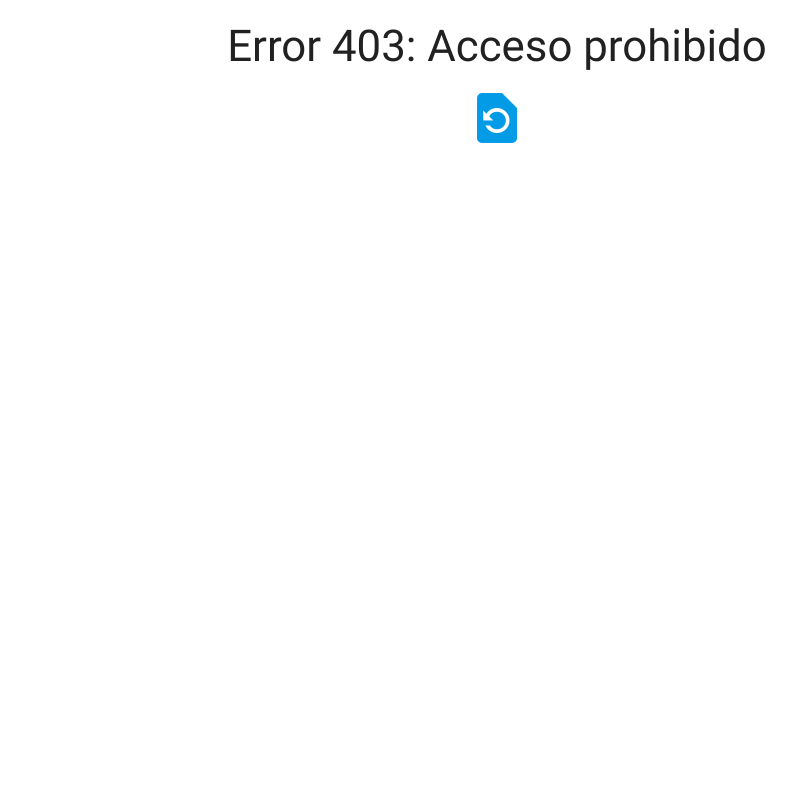
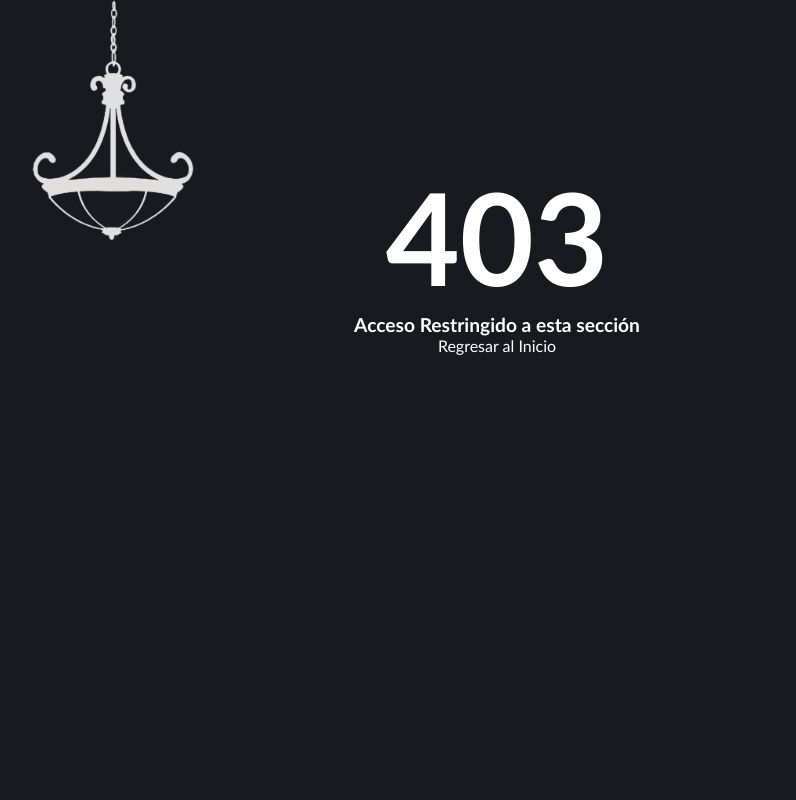
Before and after one commit to alejo1999/PTC18, a PHP site: page /web/403.html in a window 1280 px wide. Shown: the whole page, without its empty margins (143-939 px from the left). Run offline with PHP 8.4, Linux system fonts and the light colour scheme.

Commit message:
Eduardo Parte PTC
XCSS - corregido
404-403 - referenciado y editado

```diff
--- a/sabelo_facil/app/helpers/validator.class.php
+++ b/sabelo_facil/app/helpers/validator.class.php
@@ -29,7 +29,7 @@ class Validator{
 
 	public function validateForm($fields){
 		foreach($fields as $index => $value){
-			$value = trim($value);
+			$value = htmlentities(trim($value));
 			$fields[$index] = $value;
 		}
 		return $fields;
--- a/sabelo_facil/app/views/dashboard/templates/page.class.php
+++ b/sabelo_facil/app/views/dashboard/templates/page.class.php
@@ -118,7 +118,7 @@ class Page extends Component{
 				</header>
 
 
-				<main class=''>
+				<main class='container'>
 					<h3 id='title_flat' class='center-align'>$title</h3>
 			");
 		}else{
--- a/sabelo_facil/web/403.html
+++ b/sabelo_facil/web/403.html
@@ -1,16 +1,74 @@
 <!doctype html>
-<html lang='es'>
+<html lang="es">
 <head>
-    <meta charset='utf-8'>
-    <title>¡Acceso prohibido!</title>
-    <link type='text/css' rel='stylesheet' href='/coffeecode/web/css/materialize.min.css'/>
-	<link type='text/css' rel='stylesheet' href='/coffeecode/web/css/material_icons.css'/>
-    <meta name='viewport' content='width=device-width, initial-scale=1'>
+    <meta charset="utf-8">
+    <title>¡Objeto no localizado!</title>
+
+    <meta name="viewport" content="width=device-width, initial-scale=1">
 </head>
-<body>
-    <div class='center-align'>
-        <h3>Error 403: Acceso prohibido</h3>
-        <a href='/coffeecode/public/'><i class="medium material-icons">restore_page</i></a>
-    </div>
+<style>
+    #bodyl{
+    background-color: rgb(25,25,32);
+    margin: 0;
+    transition: 0.6s;
+
+    }
+    #containerlok{
+        background-image: url("/PTC18/sabelo_facil/web/img/errormag/1lamp.png");
+        background-size: 40%;
+        background-repeat: no-repeat;
+        height: 100vh;
+
+    }
+    *{
+
+        padding: 0;
+        font-family: 'Gill Sans', 'Gill Sans MT', Calibri, 'Trebuchet MS', sans-serif;
+        color: white;
+        text-decoration: none;
+
+    }
+    #h1let{
+        margin: 0;
+        padding-top: 20vh;
+        font-size: 8em;
+        transition: 0.4s;
+    }
+    #hola{
+        margin: 0;
+        margin-top: 200px;
+    }
+    #h6let{
+        margin: 0;
+        font-size: 1.2em;
+        transition: 0.4s;
+    }
+
+
+</style>
+<body id="bodyl">
+        <center>
+            <div id='containerlok'>
+                <h1 id="h1let">403</h1>
+                <h6 id="h6let">Acceso Restringido a esta sección</h6>
+                <a id="hola" onmouseover="encender_lampara();" onmouseout="apagar_lampara();" href='/PTC18/sabelo_facil/dashboard/account/index.php'>Regresar al Inicio</a>
+
+            </div>
+        </center>
+
+<script>
+
+    function encender_lampara(){
+        document.getElementById('bodyl').style.backgroundColor= "rgb(120, 117, 95)";
+        document.getElementById('containerlok').style.backgroundImage = "url('/PTC18/sabelo_facil/web/img/errormag/2lamp.png')";
+        //document.getElementById('h1let').style.color= "rgb(20, 20, 20)";
+    }
+    function apagar_lampara(){
+        document.getElementById('bodyl').style.backgroundColor= "rgb(25,25,32)";
+        document.getElementById('containerlok').style.backgroundImage = "url('/PTC18/sabelo_facil/web/img/errormag/1lamp.png')";
+
+    }
+
+</script>
 </body>
 </html>
```
Also changed, not shown: sabelo_facil/web/404.html (+65 -7 lines), sabelo_facil/.htaccess, sabelo_facil/web/css/403_4.css (added), sabelo_facil/web/img/errormag/1lamp.png (added), sabelo_facil/web/img/errormag/2lamp.png (added).
